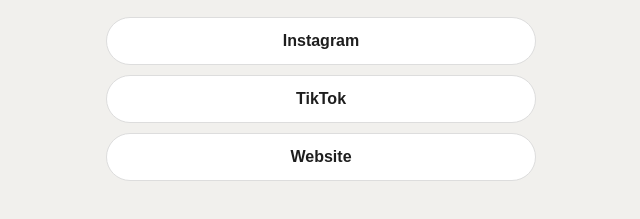
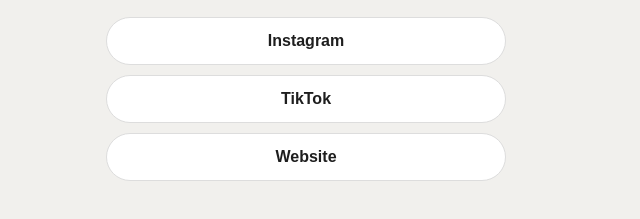
Before and after one commit to youssefhany29/leaf, a plain HTML site: page index.html in a window 1280 px wide. Shown: the part 401-620 px from the top of the page, without its empty margins (334-974 px from the left). Drawn offline with Linux system fonts and the light colour scheme.

Commit message:
Update index.html

```diff
--- a/index.html
+++ b/index.html
@@ -5,6 +5,10 @@
   <meta name="viewport" content="width=device-width, initial-scale=1.0">
   <title>LEAF</title>
   <style>
+    * {
+      box-sizing: border-box; /* يضمن الحسابات تكون مظبوطة */
+    }
+
     body {
       margin: 0;
       font-family: Arial, sans-serif;
@@ -14,13 +18,13 @@
       align-items: center;
       min-height: 100vh;
       flex-direction: column;
+      text-align: center; /* يخلي النصوص والأيقونات في النص */
     }
 
     .container {
-      text-align: center;
       max-width: 400px;
-      width: 90%;
-      margin: 0 auto; /* مهم جدًا لتوسيط العنصر بالضبط */
+      width: 100%;
+      margin: 0 auto; /* توسيط حقيقي */
     }
 
     .logo {
```
